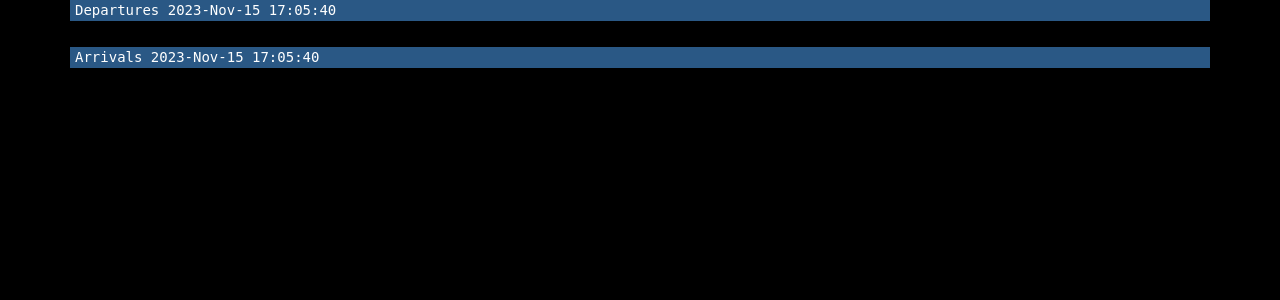
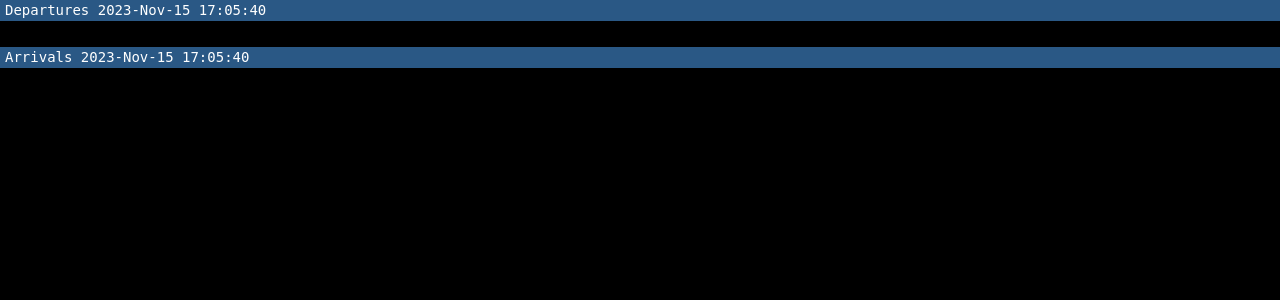
Before and after one commit to Rottie420/Flight_list, a Flask app: page / in a window 1280 px wide. Shown: the top 300 px of the page. Run offline with Flask 2, Linux system fonts and the light colour scheme; some libraries are stand-ins or nearby versions.

Commit message:
**bootstrap update container --> container-fluid

```diff
--- a/templates/index.html
+++ b/templates/index.html
@@ -9,11 +9,11 @@
         <script src="https://cdnjs.cloudflare.com/ajax/libs/socket.io/3.1.3/socket.io.js"></script>
     </head>
     <body>
-        <div class="container" id="header">
+        <div class="container-fluid" id="header">
             <p>Departures {{ time }}</p>
         </div>
 
-        <div class="container" style="padding-left: 5px;">
+        <div class="container-fluid" style="padding-left: 5px;">
             <table id="todo-list">
                   {% for task in dep %}
                   <tr><td>{{ task }}</td></tr>
@@ -21,11 +21,11 @@
             </table>
         </div>
 
-        <div class="container" id="header" style="margin-top: 10px;">
+        <div class="container-fluid" id="header" style="margin-top: 10px;">
             <p>Arrivals {{ time }}</p>
         </div>
 
-        <div class="container" style="padding-left: 5px;">
+        <div class="container-fluid" style="padding-left: 5px;">
             <table id="todo-list">
                   {% for task in arr %}
                   <tr><td>{{ task }}</td></tr>
```
